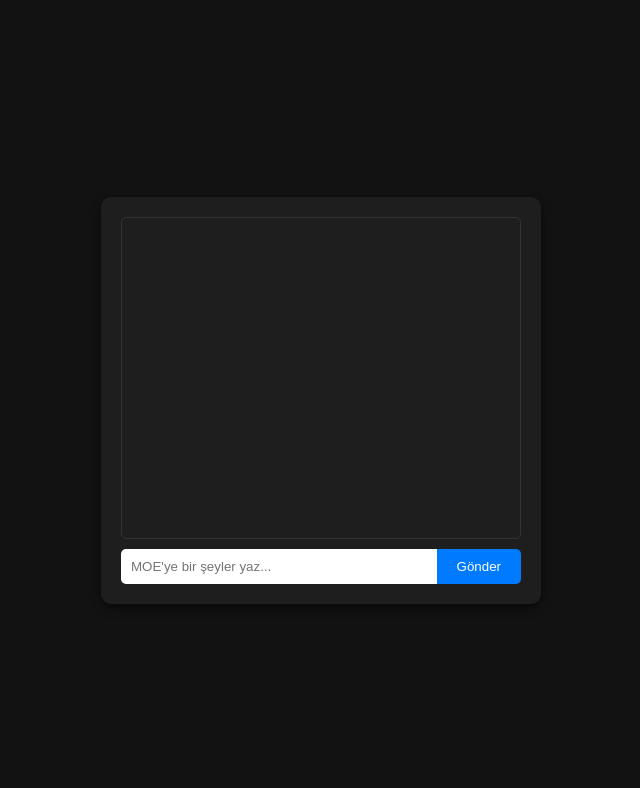
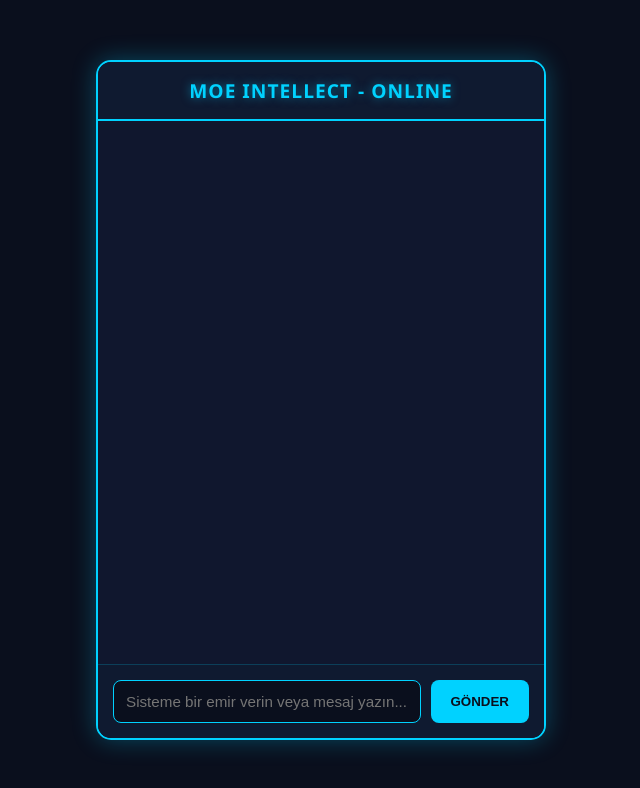
Before and after one commit to MOE-hacker1519/moe-asistan, a website: page public/index.html in a window 1280 px wide. Shown: the whole page, without its empty margins (319-959 px from the left). Drawn offline with Linux system fonts and the light colour scheme.

Commit message:
Update index.html

```diff
--- a/public/index.html
+++ b/public/index.html
@@ -3,26 +3,138 @@
 <head>
     <meta charset="UTF-8">
     <meta name="viewport" content="width=device-width, initial-scale=1.0">
-    <title>MOE Asistan</title>
+    <title>JARVIS OS - MOE AI</title>
     <style>
-        body { font-family: Arial, sans-serif; background: #121212; color: white; display: flex; justify-content: center; align-items: center; height: 100vh; margin: 0; }
-        .chat-container { width: 400px; background: #1e1e1e; border-radius: 10px; padding: 20px; box-shadow: 0 4px 10px rgba(0,0,0,0.5); }
-        #chatBox { height: 300px; overflow-y: auto; border: 1px solid #333; padding: 10px; margin-bottom: 10px; border-radius: 5px; }
-        .message { margin-bottom: 10px; padding: 8px; border-radius: 5px; }
-        .user-msg { background: #007bff; text-align: right; }
-        .moe-msg { background: #28a745; text-align: left; }
-        .error-msg { background: #dc3545; text-align: center; }
-        .input-area { display: flex; }
-        #userInput { flex: 1; padding: 10px; border: none; border-radius: 5px 0 0 5px; outline: none; }
-        #sendBtn { padding: 10px 20px; background: #007bff; color: white; border: none; border-radius: 0 5px 5px 0; cursor: pointer; }
+        * {
+            box-sizing: border-box;
+            margin: 0;
+            padding: 0;
+        }
+        body {
+            font-family: 'Segoe UI', Tahoma, Geneva, Verdana, sans-serif;
+            background-color: #0a0f1d;
+            color: #ffffff;
+            display: flex;
+            justify-content: center;
+            align-items: center;
+            height: 100vh;
+            overflow: hidden;
+        }
+        .chat-container {
+            width: 450px;
+            height: 85vh;
+            background: rgba(16, 24, 48, 0.95);
+            border: 2px solid #00d2ff;
+            border-radius: 15px;
+            box-shadow: 0 0 25px rgba(0, 210, 255, 0.3);
+            display: flex;
+            flex-direction: column;
+            overflow: hidden;
+        }
+        .chat-header {
+            background: #0f1a30;
+            padding: 15px;
+            text-align: center;
+            font-weight: bold;
+            font-size: 1.2rem;
+            letter-spacing: 1px;
+            border-bottom: 2px solid #00d2ff;
+            text-transform: uppercase;
+            color: #00d2ff;
+            text-shadow: 0 0 10px rgba(0, 210, 255, 0.5);
+        }
+        .chat-messages {
+            flex: 1;
+            padding: 20px;
+            overflow-y: auto;
+            display: flex;
+            flex-direction: column;
+            gap: 15px;
+        }
+        /* Scrollbar Özelleştirme */
+        .chat-messages::-webkit-scrollbar {
+            width: 6px;
+        }
+        .chat-messages::-webkit-scrollbar-thumb {
+            background: #00d2ff;
+            border-radius: 3px;
+        }
+        .message {
+            max-width: 80%;
+            padding: 12px 16px;
+            border-radius: 10px;
+            line-height: 1.4;
+            font-size: 0.95rem;
+            word-wrap: break-word;
+        }
+        .user-message {
+            background: #0056b3;
+            color: #ffffff;
+            align-self: flex-end;
+            border-bottom-right-radius: 2px;
+            box-shadow: 0 4px 10px rgba(0, 86, 179, 0.3);
+        }
+        .moe-message {
+            background: #1e293b;
+            color: #e2e8f0;
+            align-self: flex-start;
+            border-bottom-left-radius: 2px;
+            border: 1px solid rgba(0, 210, 255, 0.2);
+        }
+        .error-message {
+            background: #7f1d1d;
+            color: #fca5a5;
+            align-self: center;
+            text-align: center;
+            border: 1px solid #ef4444;
+            max-width: 90%;
+        }
+        .chat-input-area {
+            padding: 15px;
+            background: #0f1a30;
+            display: flex;
+            gap: 10px;
+            border-top: 1px solid rgba(0, 210, 255, 0.2);
+        }
+        .chat-input-area input {
+            flex: 1;
+            background: #0a0f1d;
+            border: 1px solid #00d2ff;
+            padding: 12px;
+            border-radius: 8px;
+            color: white;
+            font-size: 0.95rem;
+            outline: none;
+            transition: all 0.3s ease;
+        }
+        .chat-input-area input:focus {
+            box-shadow: 0 0 10px rgba(0, 210, 255, 0.5);
+        }
+        .chat-input-area button {
+            background: #00d2ff;
+            color: #0a0f1d;
+            border: none;
+            padding: 0 20px;
+            border-radius: 8px;
+            font-weight: bold;
+            cursor: pointer;
+            transition: all 0.3s ease;
+            text-transform: uppercase;
+        }
+        .chat-input-area button:hover {
+            background: #0099cc;
+            box-shadow: 0 0 15px rgba(0, 210, 255, 0.6);
+            color: white;
+        }
     </style>
 </head>
 <body>
 
 <div class="chat-container">
-    <div id="chatBox"></div>
-    <div class="input-area">
-        <input type="text" id="userInput" placeholder="MOE'ye bir şeyler yaz...">
+    <div class="chat-header">MOE INTELLECT - ONLINE</div>
+    <div class="chat-messages" id="chatBox"></div>
+    <div class="chat-input-area">
+        <input type="text" id="userInput" placeholder="Sisteme bir emir verin veya mesaj yazın...">
         <button id="sendBtn" onclick="mesajGonder()">Gönder</button>
     </div>
 </div>
@@ -35,13 +147,13 @@ async function mesajGonder() {
 
     if (!mesajMetni) return;
 
-    // Kullanıcının mesajını ekrana yaz
-    chatBox.innerHTML += `<div class="message user-msg">${mesajMetni}</div>`;
+    // 1. Kullanıcının mesajını ekrana şıkça yaz
+    chatBox.innerHTML += `<div class="message user-message">${mesajMetni}</div>`;
     inputElement.value = '';
     chatBox.scrollTop = chatBox.scrollHeight;
 
     try {
-        // Vercel'deki server.js'e istek atıyoruz
+        // 2. Vercel sunucusuna (server.js) isteği güvenle uçuruyoruz
         const response = await fetch('/api/chat', {
             method: 'POST',
             headers: {
@@ -52,20 +164,21 @@ async function mesajGonder() {
 
         const data = await response.json();
 
+        // 3. Sunucudan gelen cevabı ekrana bas
         if (response.ok) {
-            chatBox.innerHTML += `<div class="message moe-msg">${data.reply}</div>`;
+            chatBox.innerHTML += `<div class="message moe-message">${data.reply}</div>`;
         } else {
-            chatBox.innerHTML += `<div class="message error-msg">Hata: ${data.reply || 'Sunucu hatası!'}</div>`;
+            chatBox.innerHTML += `<div class="message error-message">Hata: ${data.reply || 'Sistem hatası meydana geldi!'}</div>`;
         }
     } catch (error) {
         console.error("İstek hatası:", error);
-        chatBox.innerHTML += `<div class="message error-msg">Hata: Sunucuya bağlanılamadı!</div>`;
+        chatBox.innerHTML += `<div class="message error-message">Hata: Sunucu bağlantısı kesildi!</div>`;
     }
 
     chatBox.scrollTop = chatBox.scrollHeight;
 }
 
-// Enter tuşuna basınca da göndersin
+// Enter tuşu entegrasyonu
 document.getElementById('userInput').addEventListener('keypress', function (e) {
     if (e.key === 'Enter') {
         mesajGonder();
```
